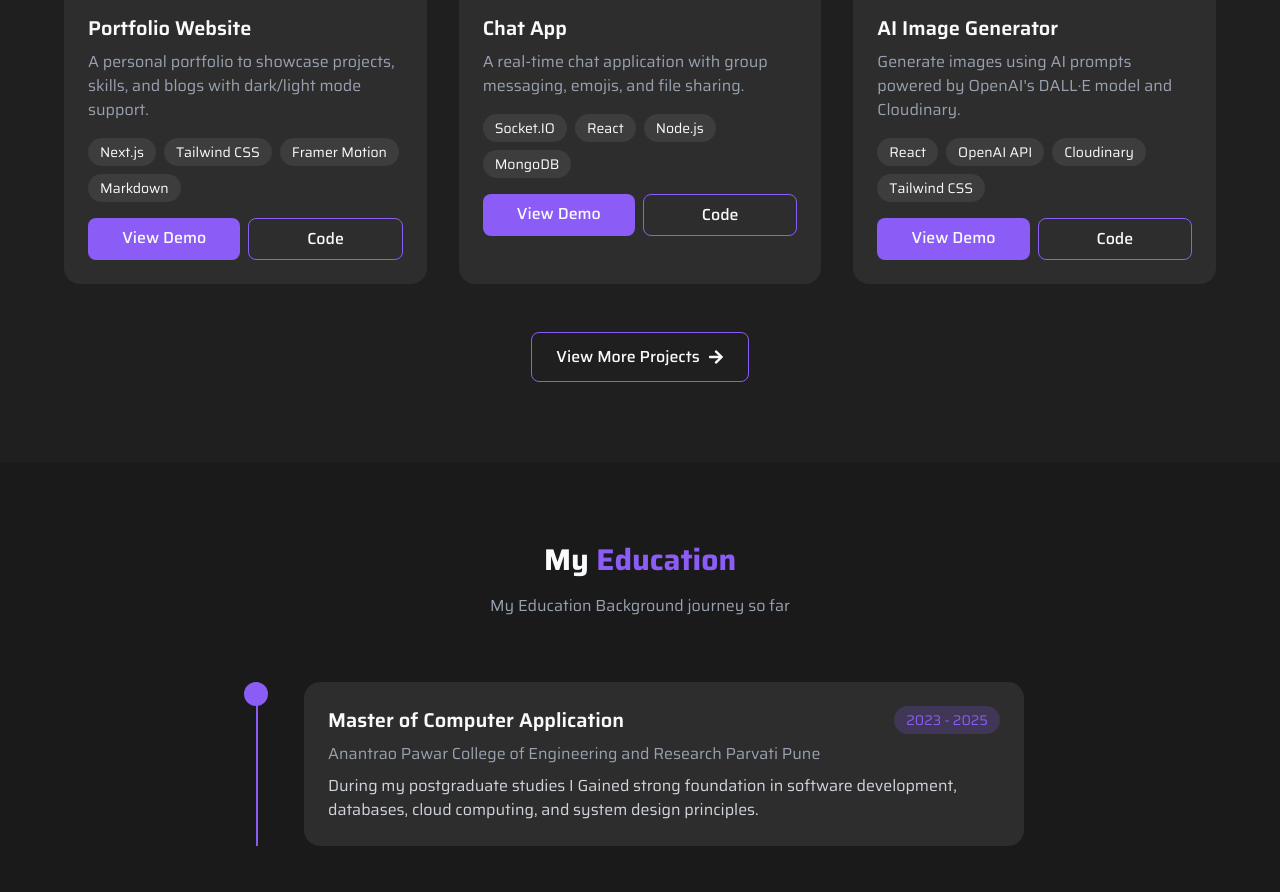
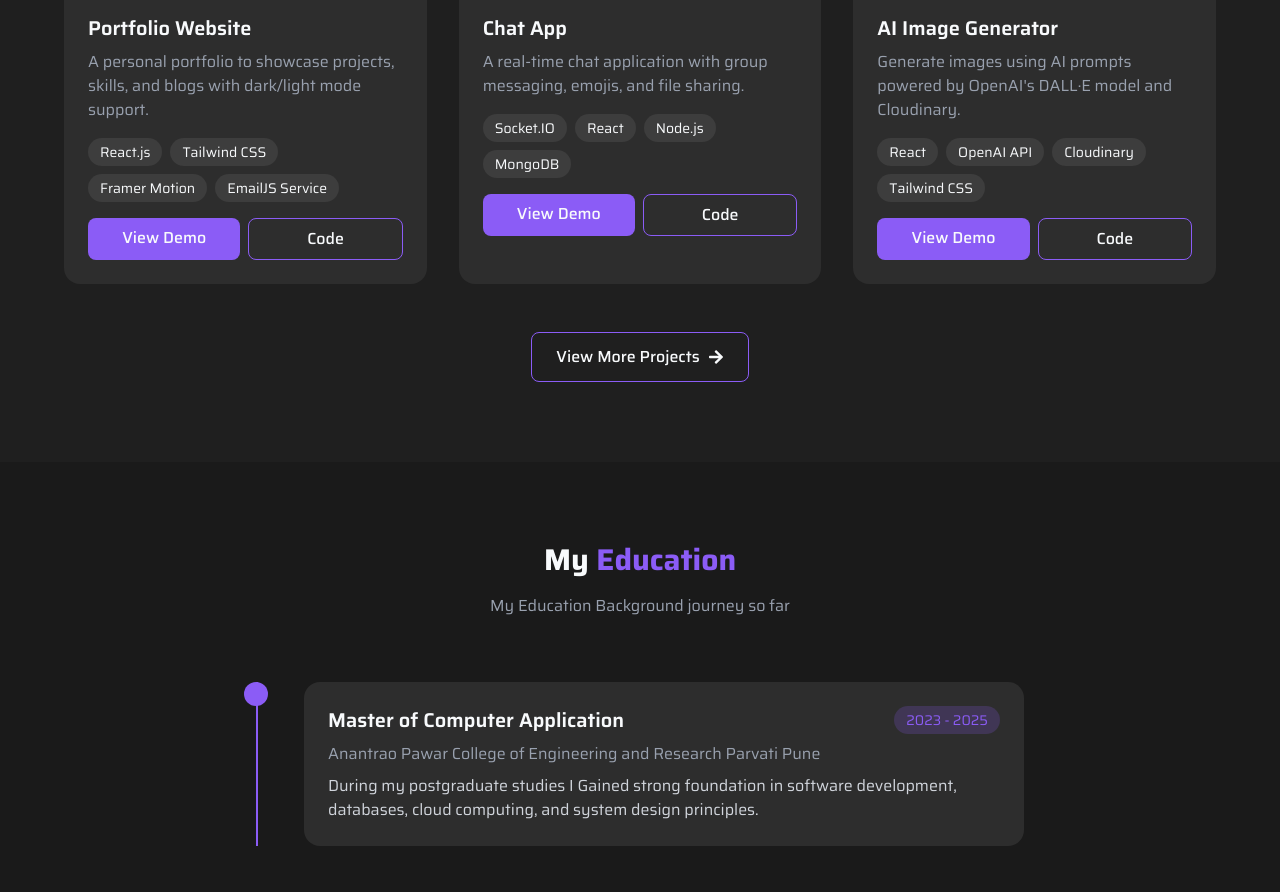
Before and after one commit to krushnalonkar/portfolio-website, a React (Vite) app: page / in a window 1280 px wide. Shown: the part 3900-4792 px from the top of the page. Built offline with nearby package versions, Linux system fonts and the light colour scheme.

Commit message:
i do the one changes in assets folder inside th asset folder assetss.js file that changes is nextjs replace with the reactjs technology

```diff
--- a/src/assets/assets.js
+++ b/src/assets/assets.js
@@ -113,7 +113,7 @@ export const projects = [
     title: "Portfolio Website",
     description: "A personal portfolio to showcase projects, skills, and blogs with dark/light mode support.",
     image: projectImg4,
-    tech: ["Next.js", "Tailwind CSS", "Framer Motion", "Markdown"],
+    tech: ["React.js", "Tailwind CSS", "Framer Motion", "EmailJS Service"],
     icons: [FaReact, FaCloud],
     demo: "#",
     code: "#",
```
